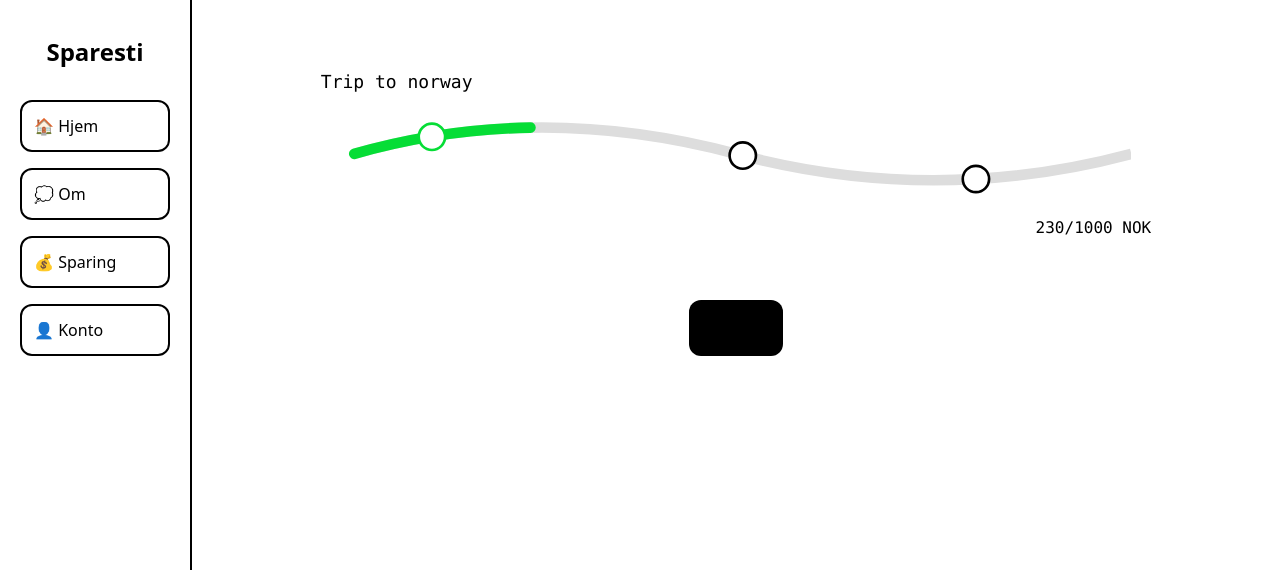
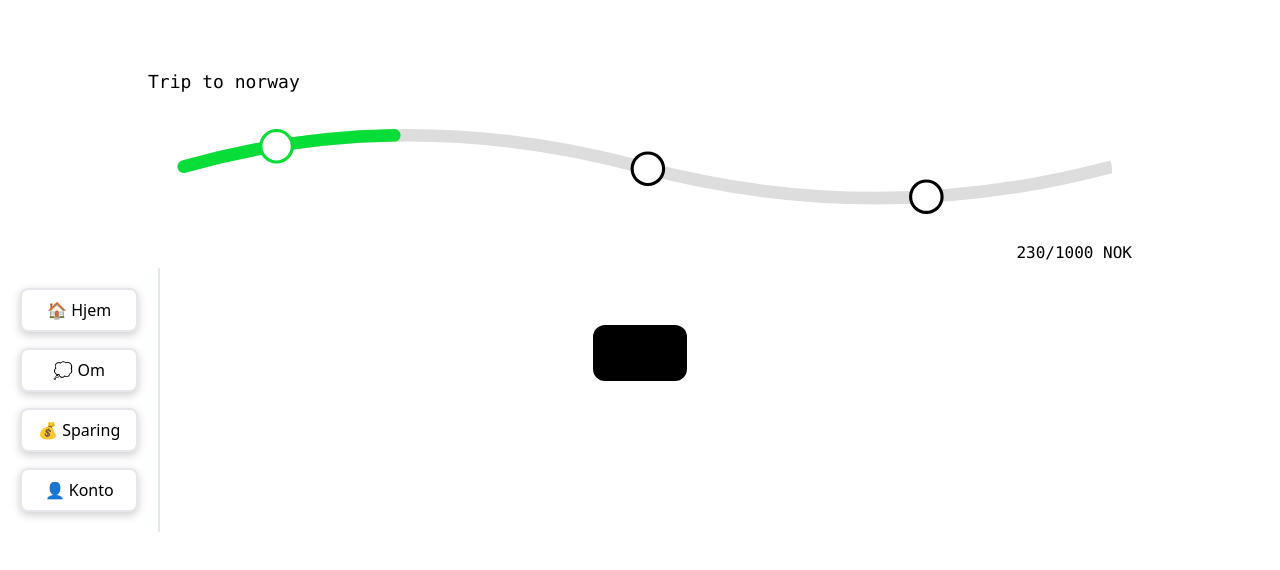
Before and after one commit to emilaastrom/Systemutvikling2-Frontend, a Next.js app: page / in a window 1280 px wide. Shown: the top 570 px of the page. Built offline with nearby package versions, Linux system fonts and the light colour scheme.

Commit message:
style: :art: Update desktop navbar and buttons

```diff
--- a/src/app/components/Navbar.tsx
+++ b/src/app/components/Navbar.tsx
@@ -12,24 +12,11 @@ const Navbar = () => {
   return (
     <div>
       {/* Desktop Navbar */}
-      <div className="translate-3d hidden md:flex h-screen w-48 flex-col gap-4 bg-white text-black p-5 border-r-2 border-black">
-        <h2 className="text-2xl font-semibold text-center pb-4 pt-4">
-          {" "}
-          Sparesti
-        </h2>
-        <a href="#home" className="p-3 border-2 border-black rounded-xl">
-          🏠 Hjem
-        </a>
-        <a href="#about" className="p-3 border-2 border-black rounded-xl">
-          {" "}
-          💭 Om
-        </a>
-        <a href="#savings" className="p-3 border-2 border-black rounded-xl">
-          💰 Sparing
-        </a>
-        <a href="#share" className="p-3 border-2 border-black rounded-xl">
-          👤 Konto
-        </a>
+      <div className="fixed left-0 top-1/2 z-50 hidden md:flex transform -translate-y-1/2 h-auto w-auto flex-col gap-4 bg-white bg-opacity-40 text-black p-5 border-r-2 border-slate-200">
+        <NavbarButton to="/home">🏠 Hjem</NavbarButton>
+        <NavbarButton to="/about">💭 Om</NavbarButton>
+        <NavbarButton to="/savings">💰 Sparing</NavbarButton>
+        <NavbarButton to="/share">👤 Konto</NavbarButton>
       </div>
 
       {/* Mobile Navbar */}
--- a/src/app/components/Navbarbutton.tsx
+++ b/src/app/components/Navbarbutton.tsx
@@ -11,7 +11,7 @@ const NavbarButton = ({ to, children }: NavbarButtonProps) => {
         href={to}
         className="text-center py-2 px-4 rounded-lg shadow-[0_3px_10px_rgb(0,0,0,0.2)]
         bg-white bg-opacity-99 border-solid border-gray-200
-        hover:border-mantis-300 hover:text-white hover:scale-105
+        hover:border-mantis-300 hover:text-black hover:scale-105 hover:bg-color-mantis-100
         transition-all duration-300 ease-in-out border-2"
     >
         <span>{children}</span>
```
